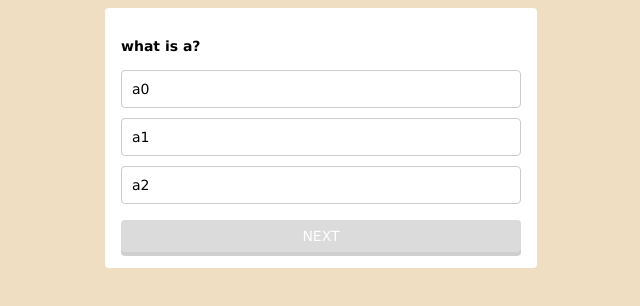
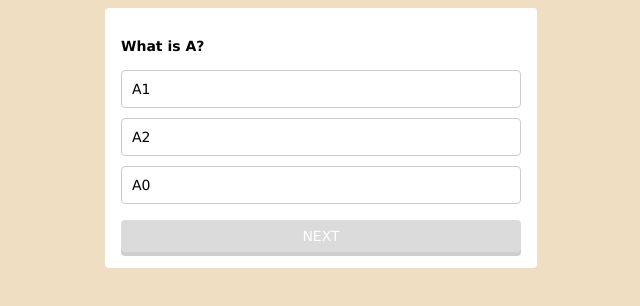
Before and after one commit to yuuki-katsuta/js-Quiz, a plain HTML site: page index.html in a window 1280 px wide. Shown: the full height of the page, 319-959 px from the left. Drawn offline with Linux system fonts and the light colour scheme.

Commit message:
シャッフル機能追加

```diff
--- a/index.html
+++ b/index.html
@@ -10,12 +10,8 @@
 
 <body>
   <section class="container">
-    <p id="question">what is a?</p>
-    <ul id="choices">
-      <li>a0</li>
-      <li>a1</li>
-      <li>a2</li>
-    </ul>
+    <p id="question"></p>
+    <ul id="choices"></ul>
     <div id="btn" class="disabled">NEXT</div>
   </section>
 
--- a/js/main.js
+++ b/js/main.js
@@ -0,0 +1,63 @@
+'use strict'
+
+{
+
+  //必要な要素を取得
+  const question = document.getElementById('question')
+  const choices = document.getElementById('choices')
+  const btn = document.getElementById('btn')
+
+  // クイズのデータはオブジェクトの配列で持っておく
+  //この中で正解が必ず最初の要素、つまりインデックスが 0 番目の要素になるようなルールにしておきましょう。
+  const quizSet = [
+    { q: 'What is A?', c: ['A0', 'A1', 'A2'] },
+    { q: 'What is B?', c: ['B0', 'B1', 'B2'] },
+    { q: 'What is C?', c: ['C0', 'C1', 'C2'] },
+  ]
+
+
+  //今何問目のクイズを解いているかを変数で持っておきましょう。
+  //currentNum という変数名で、最初はインデックスが 0 のクイズから始めたいので 0 としてあげれば OK です。
+  let currentNum = 0
+
+  //問題文をセット
+  question.textContent = quizSet[currentNum].q
+
+  //選択肢のシャッフルを処理
+  //shuffle() という関数を作って、引数に配列を渡したら、その配列をシャッフルして返してあげる、と書いていく
+  function shuffle(arr) {
+    //シャッフルの最初のセットで、配列全体の中からランダムに要素を選んで、それを最後の要素と入れ替えてあげれる
+
+    //最後の要素のindex（順番）を取得した
+    //let i = arr.length - 1; //lengthは1から始まる
+
+    //範囲の中からランダムに選ぶ要素のインデックスを取得した
+    //const j = Math.floor(Math.random() * (i + 1))
+    //[arr[j], arr[i]] = [arr[i], arr[j]]
+
+    //i を 1 ずつ前にずらしながらループ処理をしたいので、こちらをカットしてあげて for 文で囲っていきましょう。
+
+    for (let i = arr.length - 1; i > 0; i--) {
+      const j = Math.floor(Math.random() * (i + 1));
+      [arr[j], arr[i]] = [arr[i], arr[j]];
+    }
+    return arr; //シャッフルされた配列を返す
+  }
+
+  //選択肢のシャッフルを実行し、帰ってきた配列をshuffledChoicesに経代入
+  const shuffledChoices = shuffle([...quizSet[currentNum].c])
+
+  //選択肢をセット（配列からループで値を取得する）
+  shuffledChoices.forEach(choice => {
+    //choiceにはシャッフルされた選択肢の配列が帰ってくる
+    const li = document.createElement('li')
+    li.textContent = choice
+    choices.appendChild(li)
+  })
+
+  console.log(quizSet[currentNum].c)
+  //配列やオブジェクトを引数にすると、値のコピーが関数に渡されるのではなくて参照が渡されるので、渡した引数を関数の中で書き換えてしまうと、引数にした大元の配列も書き換えられてしまう
+  //よって大本の配列も変更されてしまう
+  //そのため、スプレッド演算子を利用
+
+}
```
